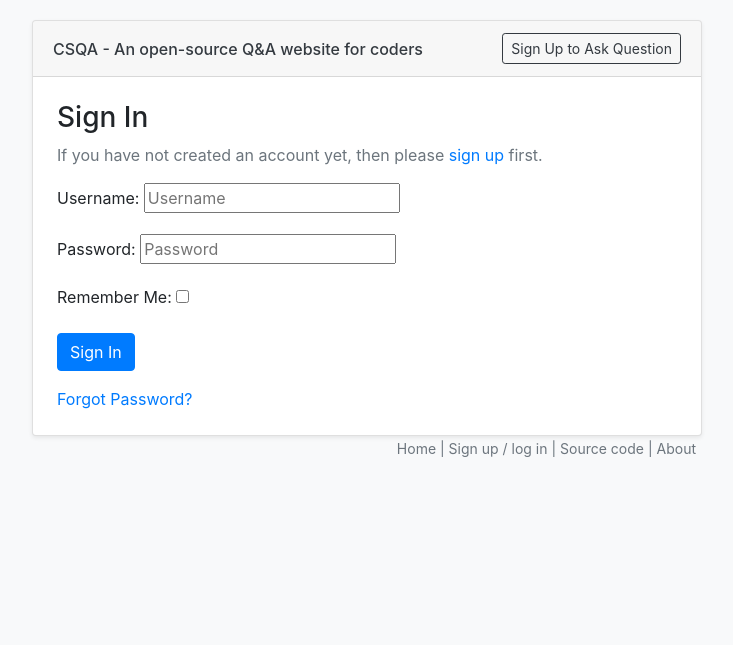
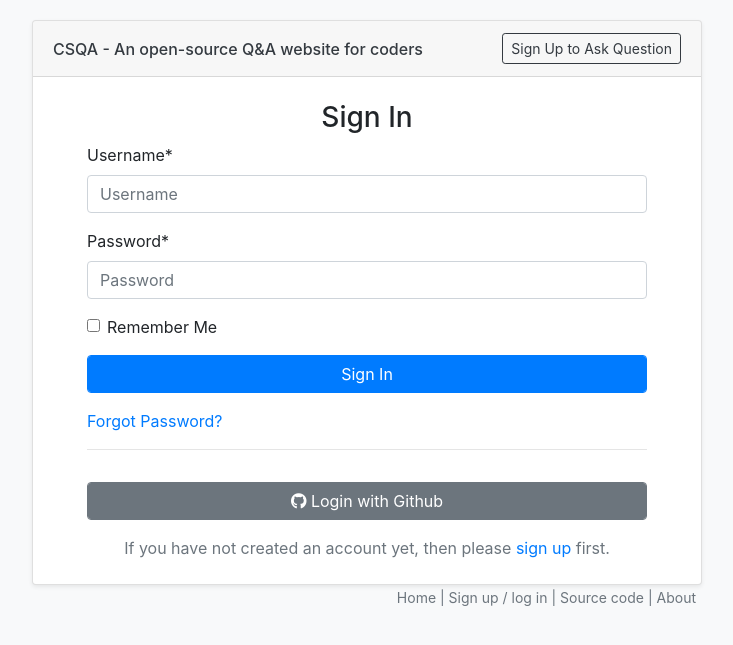
Before and after one commit to ykdojo/csqa, a Django app: page /accounts/login/ in a window 1280 px wide. Shown: the top 645 px of the page, without its empty margins (273-1006 px from the left). Run offline with Django 3.2, Linux system fonts and the light colour scheme; some libraries are stand-ins or nearby versions.

Commit message:
Made the sign and login form much better

```diff
--- a/csqa_project/settings.py
+++ b/csqa_project/settings.py
@@ -39,7 +39,9 @@ INSTALLED_APPS = [
     'allauth',
     'allauth.account',
     'allauth.socialaccount',
-     'allauth.socialaccount.providers.github', # for github authentication ( to avoid spam register )
+    'allauth.socialaccount.providers.github', # for github authentication ( to avoid spam register )
+
+    'crispy_forms',
 ]
 
 MIDDLEWARE = [
@@ -74,6 +76,8 @@ TEMPLATES = [
         },
     },
 ]
+
+CRISPY_TEMPLATE_PACK = 'bootstrap4'
 
 WSGI_APPLICATION = 'csqa_project.wsgi.application'
 
--- a/templates/account/login.html
+++ b/templates/account/login.html
@@ -1,24 +1,26 @@
 {% extends "base.html" %}
-
+{% load crispy_forms_tags %}
 {% load account socialaccount %}
 
 {% block content %}
 
-<h3>Sign In</h3>
-
-{% include "socialaccount/snippets/login_extra.html" %}
-
-<p class="text-secondary">If you have not created an account yet, then please
-<a href="{{ signup_url }}">sign up</a> first.</p>
-
+<div class="col-md-12">
+  <h3 class="text-center">Sign In</h3>
+  <div class="col-md-12">
     <form class="login" method="POST" action="{% url 'account_login' %}">
     {% csrf_token %}
-  {{ form.as_p }}
+    {{ form | crispy }}
     {% if redirect_field_value %}
     <input type="hidden" name="{{ redirect_field_name }}" value="{{ redirect_field_value }}" />
     {% endif %}
-  <button class="btn btn-primary primaryAction" type="submit">Sign In</button>
+    <button class="btn btn-primary primaryAction form-control" type="submit">Sign In</button>
     <div class="mt-3"><a class="button secondaryAction" href="{% url 'account_reset_password' %}">Forgot Password?</a></div>
   </form>
+  <hr>
+  <a href="http://127.0.0.1:8000/accounts/github/login/?process=login" class="btn btn-secondary form-control my-3"><i class="fab fa-github"></i> Login with Github</a>
+  <p class="text-secondary text-center">If you have not created an account yet, then please
+  <a href="{{ signup_url }}">sign up</a> first.</p>
+  </div>
 
+</div>
 {% endblock %}
--- a/templates/account/logout.html
+++ b/templates/account/logout.html
@@ -1,6 +1,7 @@
 {% extends "base.html" %}
 
 {% block content %}
+<div class="col-md-12 text-center">
 <h3>Sign Out</h3>
 
 <p style="margin-top:10; margin-bottom:14">Are you sure you want to sign out?</p>
@@ -12,6 +13,7 @@
   {% endif %}
   <button type="submit" class="btn btn-sm btn-primary">Confirm</button>
 </form>
+</div>
 
 
 {% endblock %}
```
Also changed, not shown: templates/account/signup.html (+6 -5 lines), 2 other files. Lines whose indentation alone changed are shown as unchanged.
